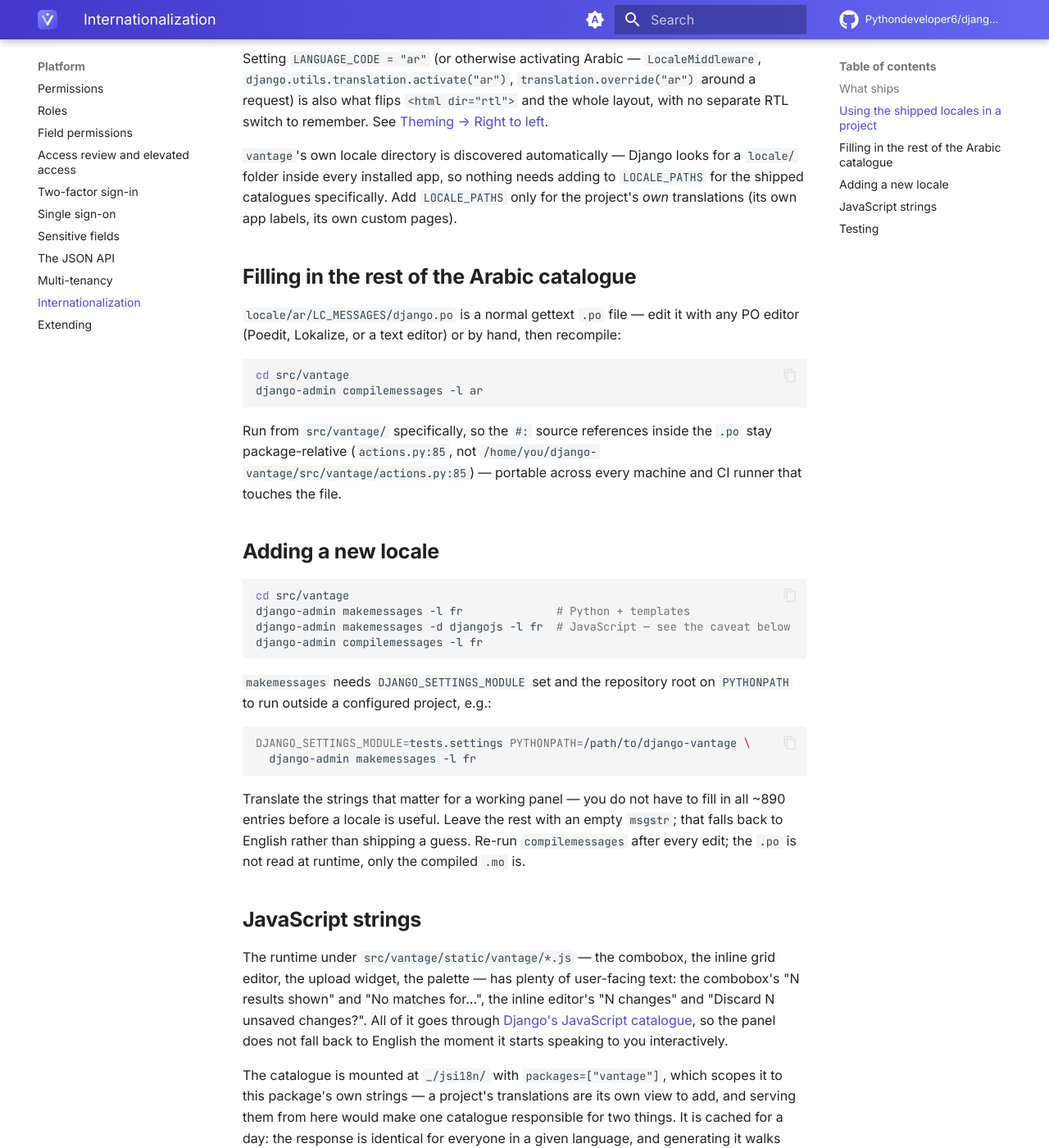
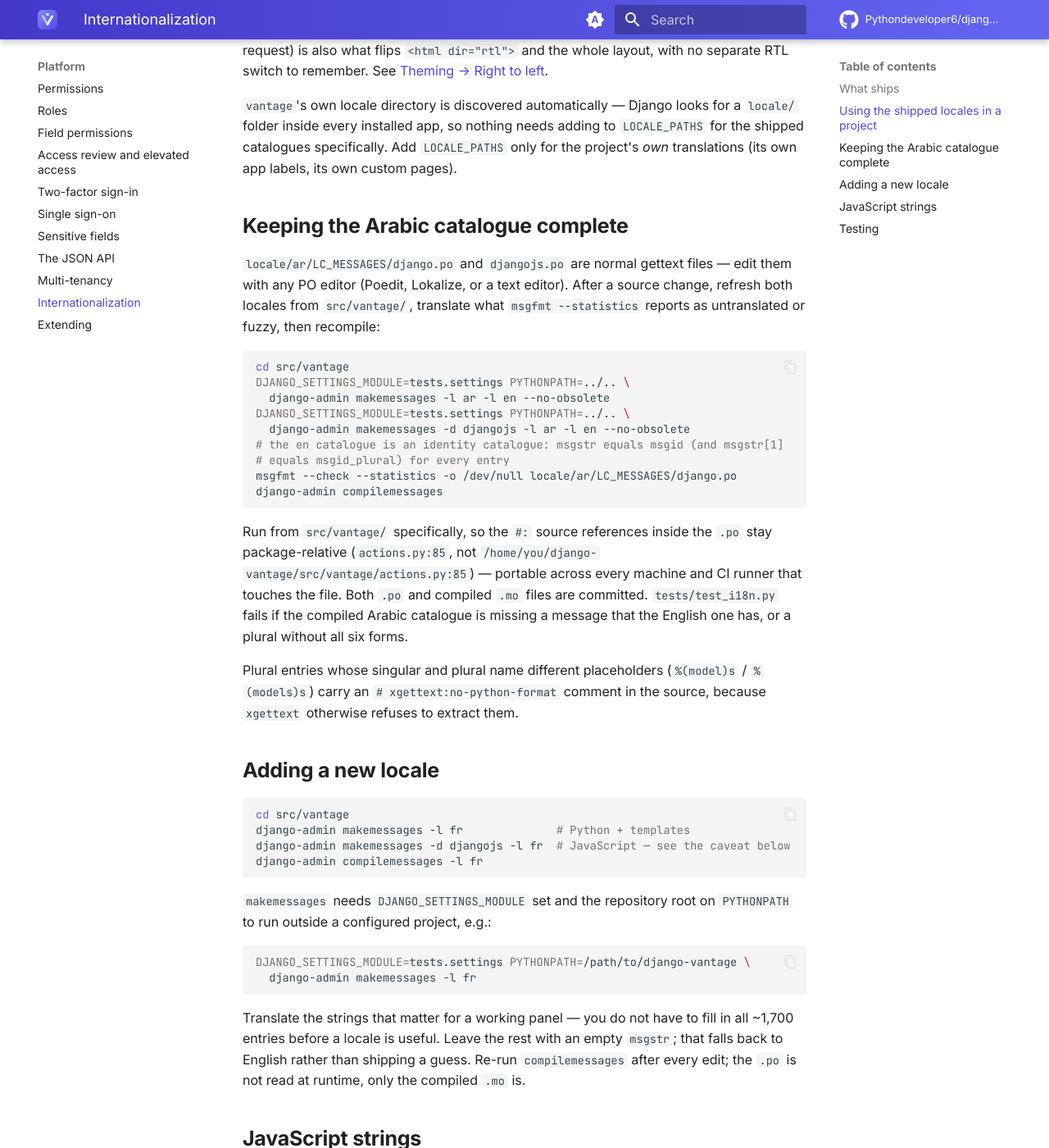
Before and after one commit to Pythondeveloper6/django-vantage, an MkDocs documentation site: the page built from docs/internationalization.md, in a window 1280 px wide and 1400 px high, scrolled down 1353 px. Shown: the whole window at 82% size. Built offline with MkDocs 1.6.1 and Material for MkDocs 9.7.7, drawn with Linux system fonts in a browser that asks for light colours; comment, search, counter and statistics services are not loaded; some of the changed text lies outside the part shown.

Commit message:
feat: complete the Arabic and refreshed English catalogues

````diff
--- a/docs/internationalization.md
+++ b/docs/internationalization.md
@@ -14,7 +14,7 @@
 | Locale | Catalogue | Status |
 |---|---|---|
 | `en` | `locale/en/LC_MESSAGES/django.po` | Complete — an identity catalogue (every `msgstr` equals its `msgid`), since the source strings are already English. Exists mainly to prove the extract → compile → ship pipeline round-trips, and as a base for a project that wants to fork it into British or another English variant. |
-| `ar` | `locale/ar/LC_MESSAGES/django.po` | **Partial, on purpose.** High-traffic strings are translated: page chrome (skip link, nav landmarks, breadcrumb), buttons (save, cancel, discard, export), the list page's empty states and search/filter controls, the form page's unsaved-changes and validation banners, delete confirmations, the top bar and account menu, and one fully-translated plural (`ngettext`) entry. Everything else is left with an empty `msgstr`, which `gettext` falls back to the English source for — cleanly, and without a project ever seeing a blank label. A wrong guessed translation is a bug someone has to find later; an empty one is not. |
+| `ar` | `locale/ar/LC_MESSAGES/django.po`, `djangojs.po` | **Complete** in Modern Standard Arabic: every Python, template and JavaScript string is translated, including all six plural forms of every `ngettext` entry. A string added to the source after the last catalogue refresh is absent from the compiled catalogue until someone translates it, and `gettext` falls back to the English source for it — cleanly, without a blank label. |
 
 Both `.mo` files are compiled and shipped in the wheel (`pyproject.toml`'s
 `[tool.hatch.build.targets.wheel] artifacts = ["*.mo"]` forces this even though
@@ -51,20 +51,35 @@
 `LOCALE_PATHS` for the shipped catalogues specifically. Add `LOCALE_PATHS` only for
 the project's *own* translations (its own app labels, its own custom pages).
 
-## Filling in the rest of the Arabic catalogue
+## Keeping the Arabic catalogue complete
 
-`locale/ar/LC_MESSAGES/django.po` is a normal gettext `.po` file — edit it with any
-PO editor (Poedit, Lokalize, or a text editor) or by hand, then recompile:
+`locale/ar/LC_MESSAGES/django.po` and `djangojs.po` are normal gettext files — edit
+them with any PO editor (Poedit, Lokalize, or a text editor). After a source change,
+refresh both locales from `src/vantage/`, translate what `msgfmt --statistics`
+reports as untranslated or fuzzy, then recompile:
 
 ```bash
 cd src/vantage
-django-admin compilemessages -l ar
+DJANGO_SETTINGS_MODULE=tests.settings PYTHONPATH=../.. \
+  django-admin makemessages -l ar -l en --no-obsolete
+DJANGO_SETTINGS_MODULE=tests.settings PYTHONPATH=../.. \
+  django-admin makemessages -d djangojs -l ar -l en --no-obsolete
+# the en catalogue is an identity catalogue: msgstr equals msgid (and msgstr[1]
+# equals msgid_plural) for every entry
+msgfmt --check --statistics -o /dev/null locale/ar/LC_MESSAGES/django.po
+django-admin compilemessages
 ```
 
 Run from `src/vantage/` specifically, so the `#:` source references inside the `.po`
 stay package-relative (`actions.py:85`, not
 `/home/you/django-vantage/src/vantage/actions.py:85`) — portable across every
-machine and CI runner that touches the file.
+machine and CI runner that touches the file. Both `.po` and compiled `.mo` files are
+committed. `tests/test_i18n.py` fails if the compiled Arabic catalogue is missing a
+message that the English one has, or a plural without all six forms.
+
+Plural entries whose singular and plural name different placeholders
+(`%(model)s` / `%(models)s`) carry an `# xgettext:no-python-format` comment in the
+source, because `xgettext` otherwise refuses to extract them.
 
 ## Adding a new locale
 
@@ -84,7 +99,7 @@
 ```
 
 Translate the strings that matter for a working panel — you do not have to fill in
-all ~890 entries before a locale is useful. Leave the rest with an empty `msgstr`;
+all ~1,700 entries before a locale is useful. Leave the rest with an empty `msgstr`;
 that falls back to English rather than shipping a guess. Re-run `compilemessages`
 after every edit; the `.po` is not read at runtime, only the compiled `.mo` is.
 
````
Also changed, not shown: CHANGELOG.md (+1 -0 lines), docs/faq.md (+1 -1 lines), 9 other files.
